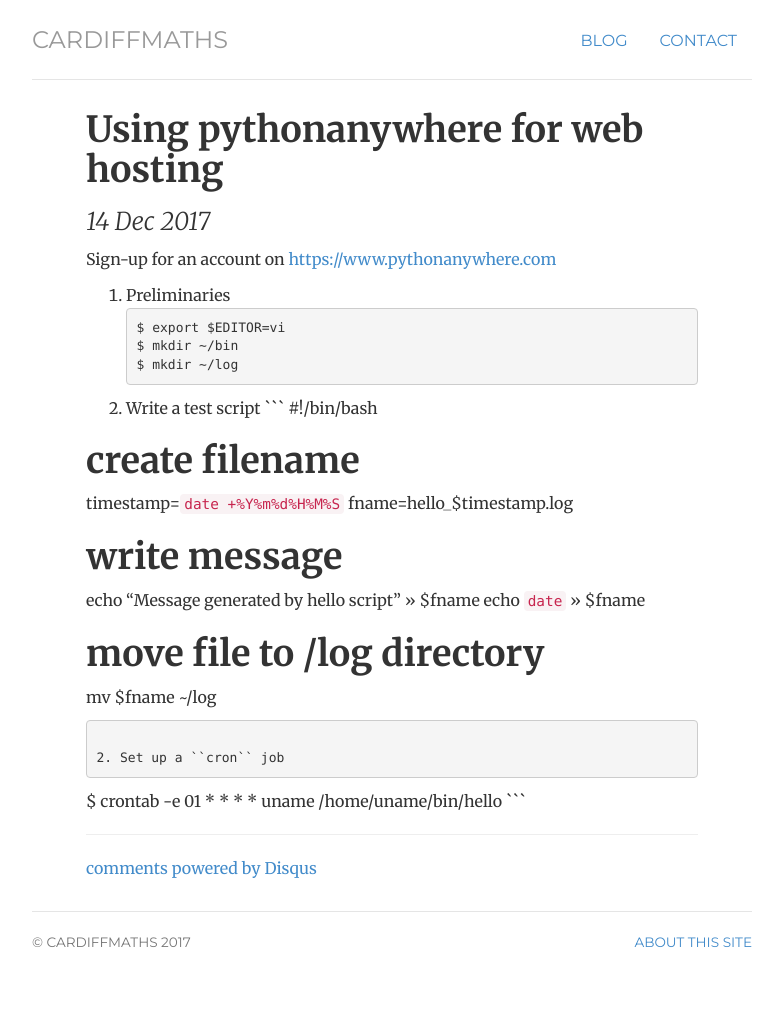
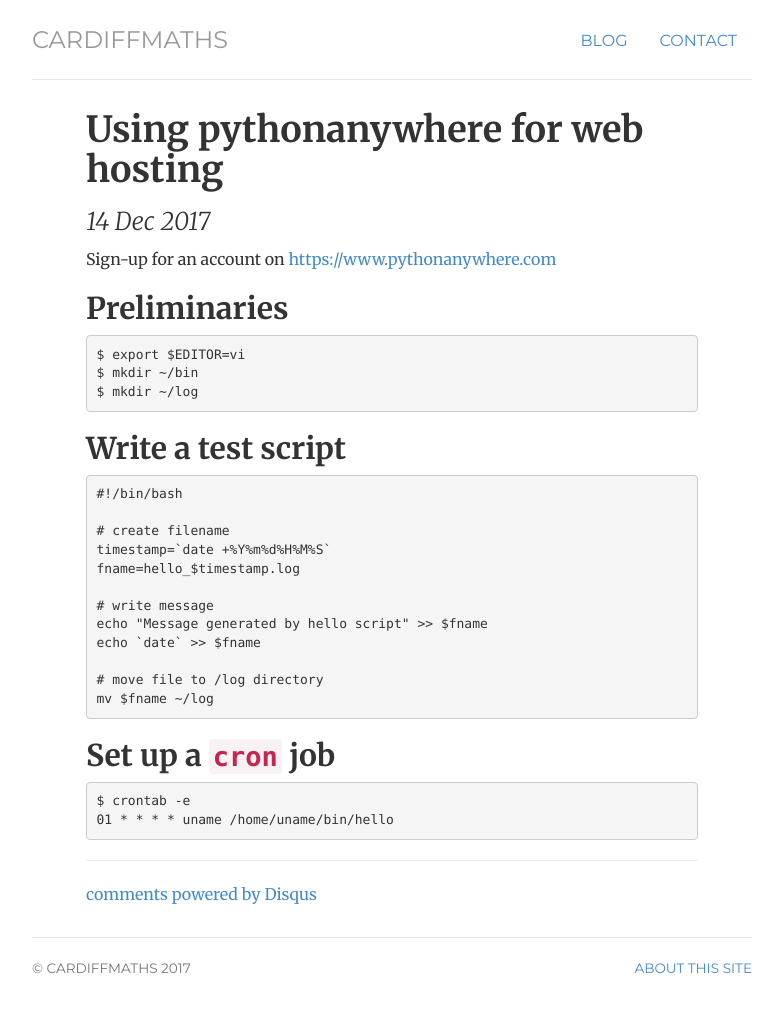
Before and after one commit to cardiffmaths/cardiffmaths.github.io, a Jekyll site: the page built from _posts/2017-12-14-using-pythonanywhere-for-web-hosting.md, in a window 1280 px wide. Shown: the whole page, without its empty margins (248-1031 px from the left). Built offline with Jekyll 4.4.1, drawn with Linux system fonts in a browser that asks for light colours; nearby versions of some CDN libraries; library files that are not in the unit come from our copies; comment, search, counter and statistics services are not loaded; before the commit the page ends 1004 px from its top, so only the background shows below that.

Commit message:
Update 2017-12-14-using-pythonanywhere-for-web-hosting.md

````diff
--- a/_posts/2017-12-14-using-pythonanywhere-for-web-hosting.md
+++ b/_posts/2017-12-14-using-pythonanywhere-for-web-hosting.md
@@ -5,15 +5,15 @@
 ---
 Sign-up for an account on [https://www.pythonanywhere.com](https://www.pythonanywhere.com)
 
-1. Preliminaries
+## Preliminaries
 ```
 $ export $EDITOR=vi
 $ mkdir ~/bin
 $ mkdir ~/log
 ```
 
-2. Write a test script
-```
+## Write a test script
+```bash
 #!/bin/bash
 
 # create filename
@@ -28,7 +28,7 @@
 mv $fname ~/log
 ```
 
-2. Set up a ``cron`` job
+## Set up a ``cron`` job
 ```
 $ crontab -e
 01 * * * * uname /home/uname/bin/hello
````
